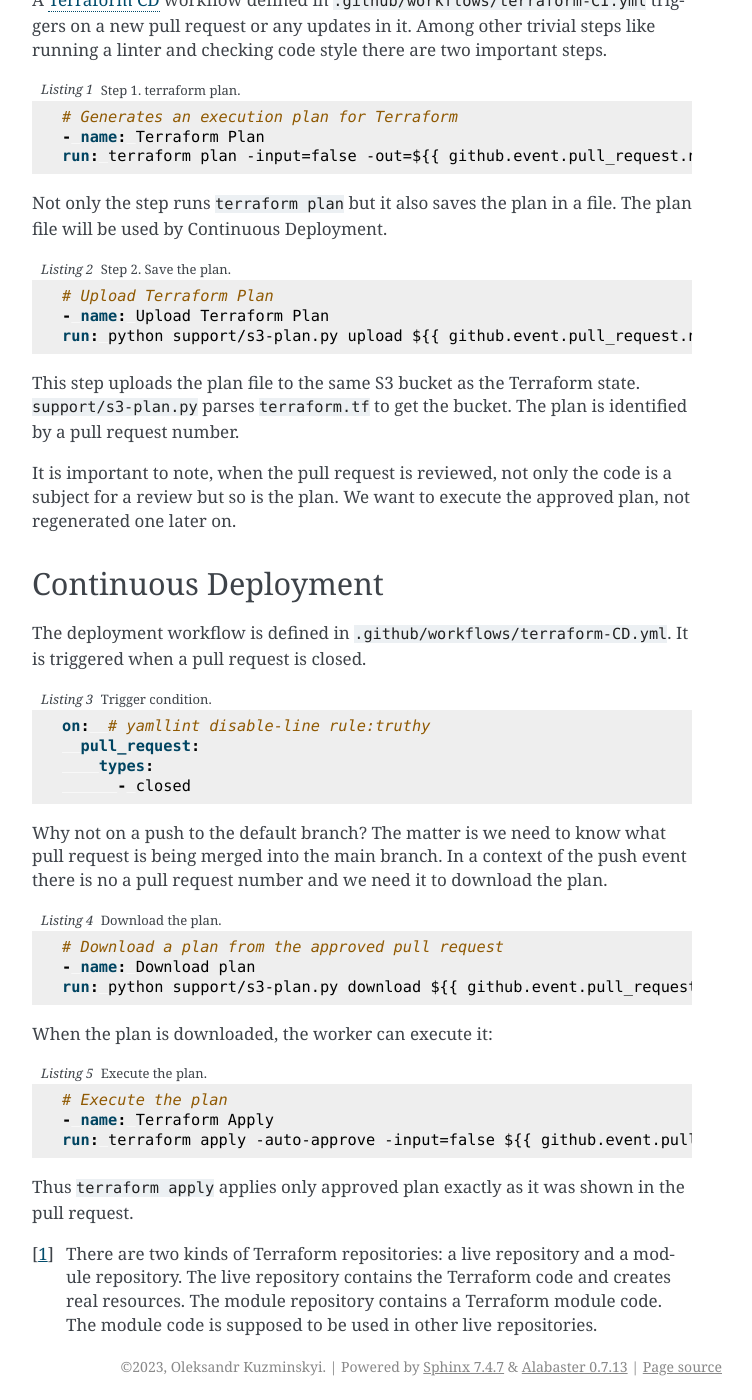
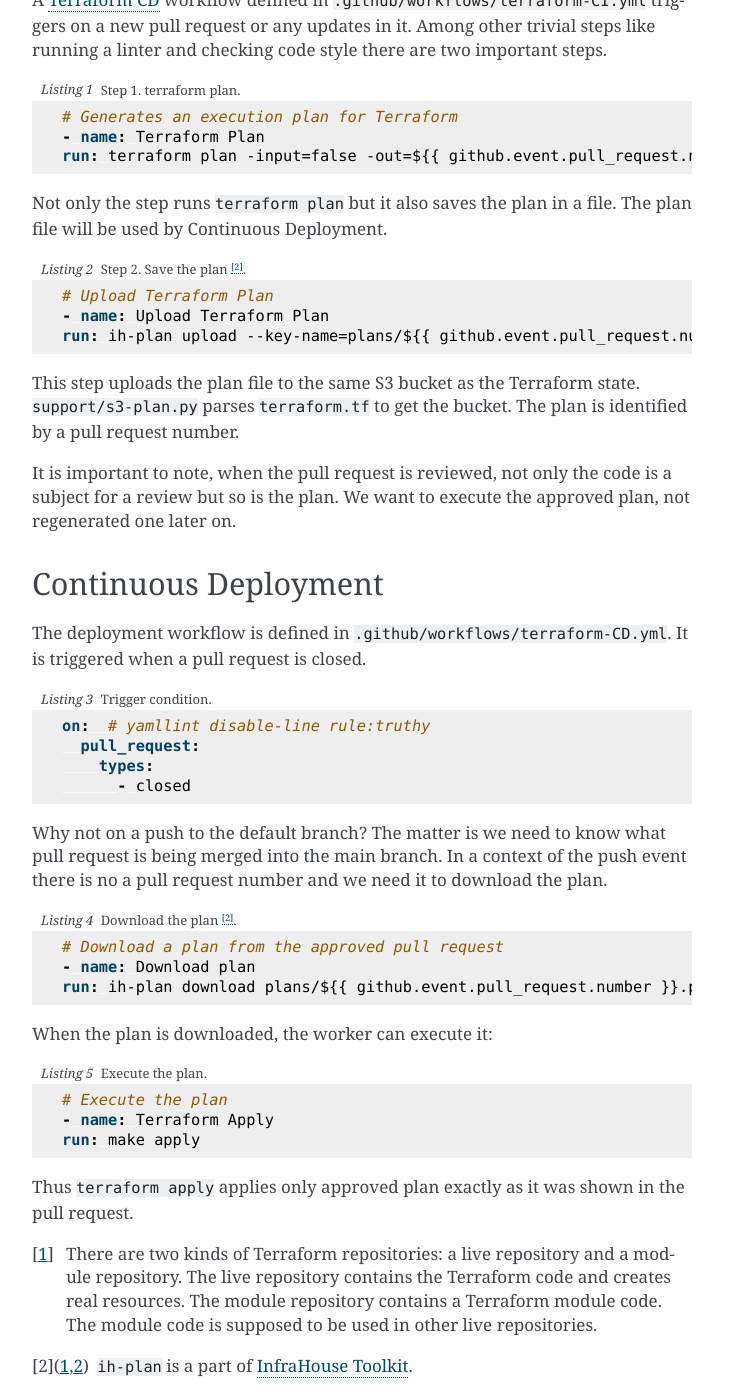
Before and after one commit to infrahouse8/github-control, a Sphinx documentation site: the page built from docs/cicd.rst, in a window 1280 px wide and 1400 px high, scrolled down 1439 px. Shown: the whole window, without its empty margins (388-1140 px from the left). Built offline with Sphinx 7.4.7, drawn with Linux system fonts in a browser that asks for light colours.

Commit message:
Update CI/CD with InfraHouse Toolkit commands

```diff
--- a/docs/cicd.rst
+++ b/docs/cicd.rst
@@ -70,11 +70,11 @@ Not only the step runs ``terraform plan`` but it also saves the plan in a file.
 The plan file will be used by Continuous Deployment.
 
 .. code-block:: yaml
-    :caption: Step 2. Save the plan.
+    :caption: Step 2. Save the plan [#fn2]_.
 
     # Upload Terraform Plan
     - name: Upload Terraform Plan
-    run: python support/s3-plan.py upload ${{ github.event.pull_request.number }}
+    run: ih-plan upload --key-name=plans/${{ github.event.pull_request.number }}.plan tf.plan
 
 This step uploads the plan file to the same S3 bucket as the Terraform state.
 ``support/s3-plan.py`` parses ``terraform.tf`` to get the bucket.
@@ -104,11 +104,11 @@ The matter is we need to know what pull request is being merged into the main br
 In a context of the push event there is no a pull request number and we need it to download the plan.
 
 .. code-block:: yaml
-    :caption: Download the plan.
+    :caption: Download the plan [#fn2]_.
 
     # Download a plan from the approved pull request
     - name: Download plan
-    run: python support/s3-plan.py download ${{ github.event.pull_request.number }}
+    run: ih-plan download plans/${{ github.event.pull_request.number }}.plan tf.plan
 
 When the plan is downloaded, the worker can execute it:
 
@@ -117,12 +117,14 @@ When the plan is downloaded, the worker can execute it:
 
     # Execute the plan
     - name: Terraform Apply
-    run: terraform apply -auto-approve -input=false ${{ github.event.pull_request.number }}.plan
+    run: make apply
 
 Thus ``terraform apply`` applies only approved plan exactly as it was shown in the pull request.
 
 
-.. [#] There are two kinds of Terraform repositories: a live repository and a module repository.
+.. [#fn1] There are two kinds of Terraform repositories: a live repository and a module repository.
     The live repository contains the Terraform code and creates real resources.
     The module repository contains a Terraform module code.
     The module code is supposed to be used in other live repositories.
+
+.. [#fn2] ``ih-plan`` is a part of `InfraHouse Toolkit <https://github.com/infrahouse/infrahouse-toolkit>`_.
```
Also changed, not shown: other parts of docs/cicd.rst (+1 -1 lines).
